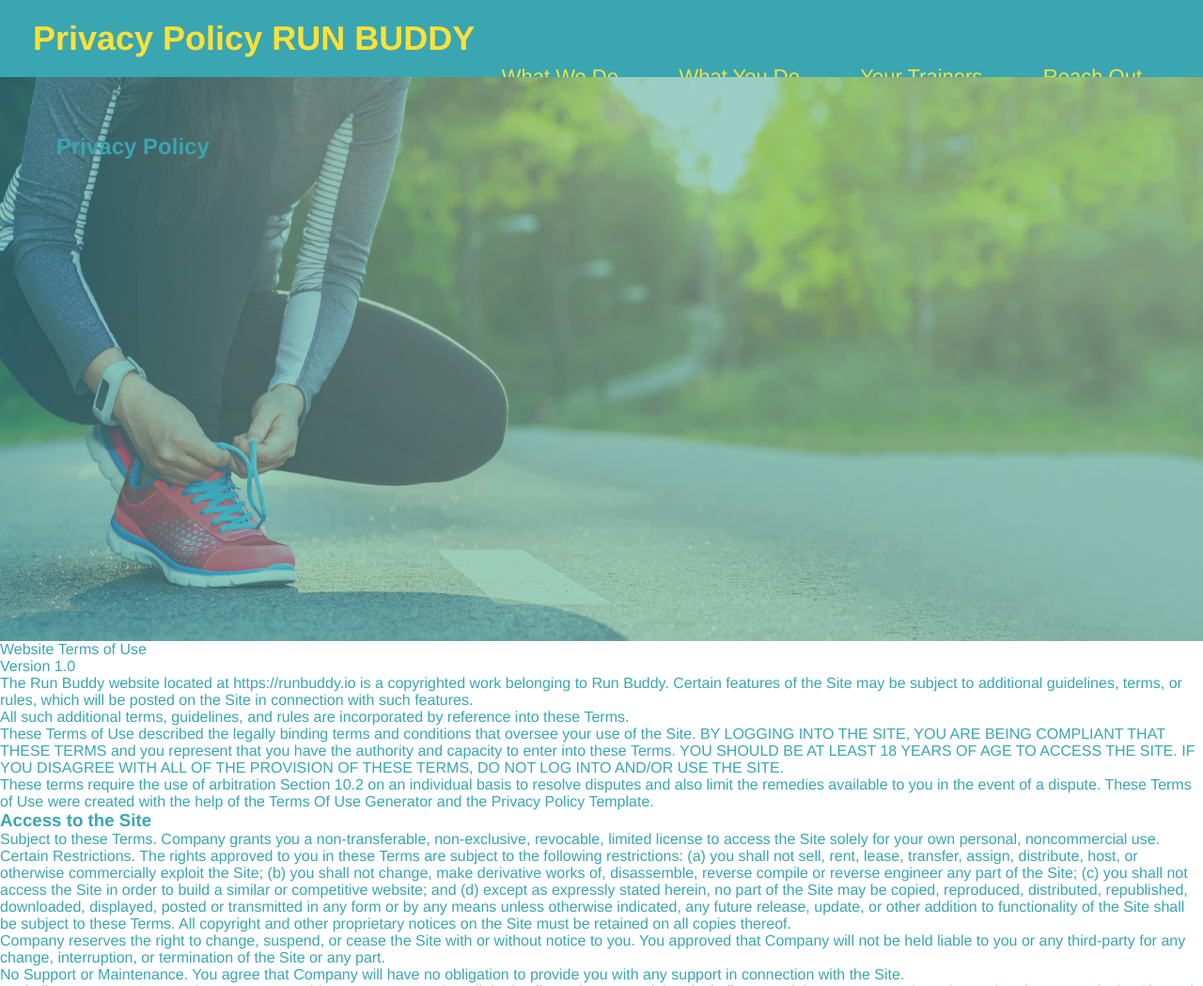
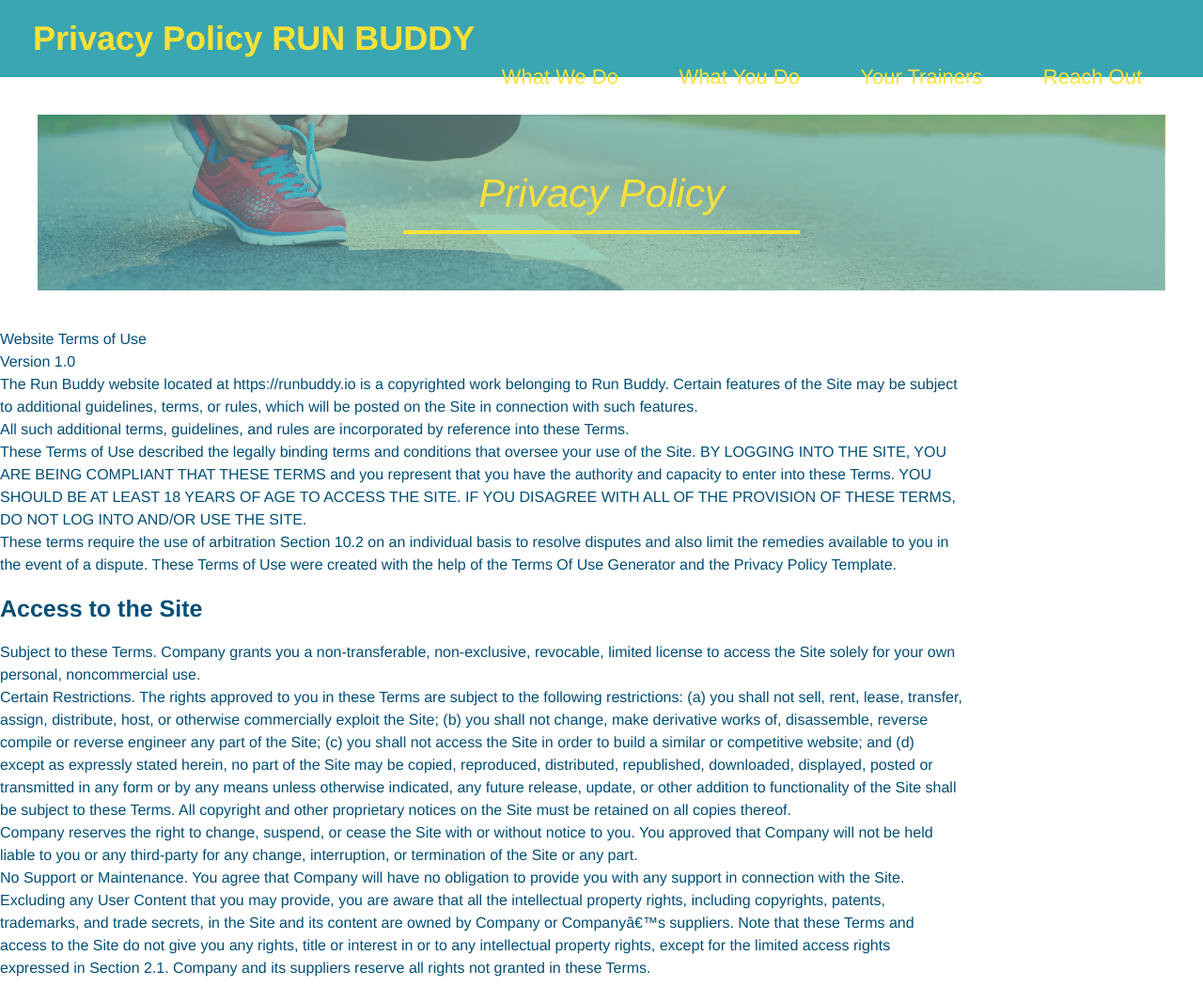
Before and after one commit to TKDoyer/RUN-BUDDY, a plain HTML site: page privacy-policy.html in a window 1280 px wide. Shown: the top 1049 px of the page at 94% size. Drawn offline with Linux system fonts and the light colour scheme; files that its build step writes are made by us from their sources; files whose address does not match are found by name.

Commit message:
privacy policy

```diff
--- /dev/null
+++ b/assets/css/secondary-styles.css
@@ -0,0 +1,36 @@
+.hero {
+    background-position: bottom;
+    height: auto;
+    text-align: center;
+    margin: 40px;
+}
+.page-title {
+    color: #fce138;
+    display: inline-block ;
+    border-bottom: solid 4px #fce138;
+    padding: 0 80px 15px 80px;
+    font-weight: normal;
+    font-size: 42px;
+    font-style: italic;
+}
+.secondary-content {
+width: 80%;
+margin: 0;
+color: #024e76;
+}
+.secondary-content h3 {
+    font-size: 25px;
+    margin: 20px 0 20px 0;
+}
+.secondary-content p {
+    font-size: 16px;
+    line-height: 1.5;
+    margin: 0;
+}
+.secondary-content ul {
+    margin: 15px 20px 15px 20px;
+}
+.secondary-content li {
+    color: #39a6b2;
+    margin: 10px 0 10px 0;
+}
--- a/privacy-policy.html/Privacy-policy.html
+++ b/privacy-policy.html
@@ -4,6 +4,7 @@
 <head>
 
     <link rel="stylesheet" href="./assets/css/run-buddy.css" />
+    <link rel="stylesheet" href="./assets/css/secondary-styles.css">
     <meta charset="UTF-8" />
     <!--Privacy-policy-nav-->
     <header>
```
